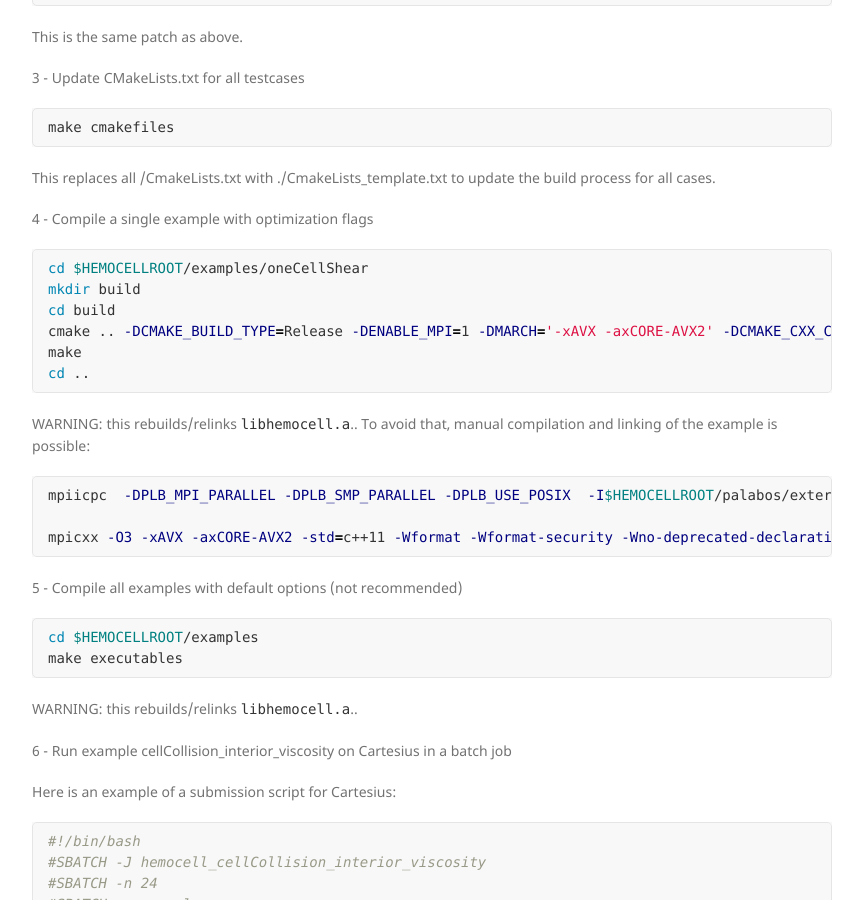
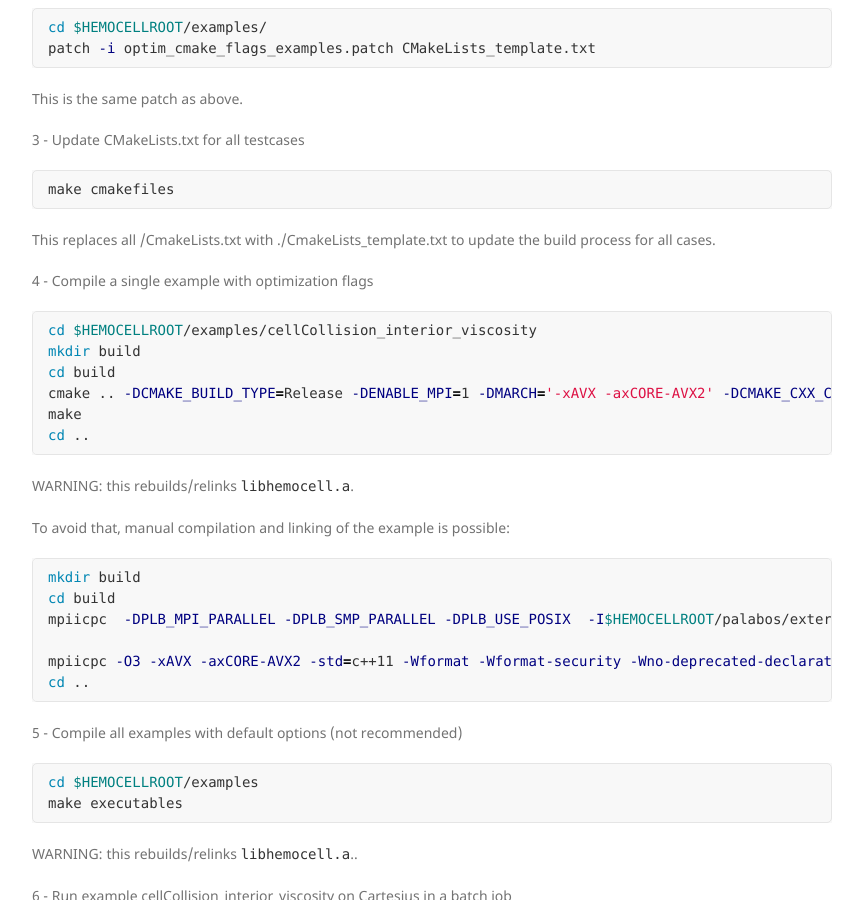
Before and after one commit to compbiomedeu/compbiomedeu.github.io, a Jekyll site: the page built from applications/HemoCell/HemoCell.md, in a window 1280 px wide and 900 px high, scrolled down 6859 px. Shown: the whole window, without its empty margins (178-1041 px from the left). Built offline with Jekyll 4.4.1, drawn with Linux system fonts in a browser that asks for light colours; our own code applies the rules of GitHub Pages for plain Markdown files; some of the changed text lies outside the part shown.

Commit message:
corrections in HemoCell's page

````diff
--- a/applications/HemoCell/HemoCell.md
+++ b/applications/HemoCell/HemoCell.md
@@ -217,13 +216,17 @@ cmake .. -DCMAKE_BUILD_TYPE=Release -DENABLE_MPI=1 -DMARCH='-march=sandybridge'
 make
 cd ..
 ```
-WARNING: this rebuilds/relinks `libhemocell.a`..
+WARNING: this rebuilds/relinks `libhemocell.a`.
+
 To avoid that, manual compilation and linking of the example is possible:
 ```bash
+mkdir build
+cd build
 #compilation
-mpicxx  -DPLB_MPI_PARALLEL -DPLB_SMP_PARALLEL -DPLB_USE_POSIX  -I$HEMOCELLROOT/palabos/externalLibraries  -I$HEMOCELLROOT/palabos/libraryInterfaces -I$HEMOCELLROOT -I$HEMOCELLROOT/helper -I$HEMOCELLROOT/config -I$HEMOCELLROOT/core -I$HEMOCELLROOT/models -I$HEMOCELLROOT/mechanics -I$HEMOCELLROOT/external  -I$HEMOCELLROOT/IO -I$HEMOCELLROOT/palabos/src  -O3 -march=sandybridge -std=c++11 -Wformat -Wformat-security -Wno-deprecated-declarations -Wno-unknown-pragmas -Wno-unused-parameter -Wall -Wextra -Werror=format-security -Wno-empty-body -Wno-unused-result -Wno-ignored-qualifiers -DNDEBUG  -o oneCellShear.o -c oneCellShear.cpp
+mpicxx  -DPLB_MPI_PARALLEL -DPLB_SMP_PARALLEL -DPLB_USE_POSIX  -I$HEMOCELLROOT/palabos/externalLibraries  -I$HEMOCELLROOT/palabos/libraryInterfaces -I$HEMOCELLROOT -I$HEMOCELLROOT/helper -I$HEMOCELLROOT/config -I$HEMOCELLROOT/core -I$HEMOCELLROOT/models -I$HEMOCELLROOT/mechanics -I$HEMOCELLROOT/external  -I$HEMOCELLROOT/IO -I$HEMOCELLROOT/palabos/src  -O3 -march=sandybridge -std=c++11 -Wformat -Wformat-security -Wno-deprecated-declarations -Wno-unknown-pragmas -Wno-unused-parameter -Wall -Wextra -Werror=format-security -Wno-empty-body -Wno-unused-result -Wno-ignored-qualifiers -DNDEBUG  -o oneCellShear.o -c ../oneCellShear.cpp
 #linking
 mpicxx -O3 -march=sandybridge -std=c++11 -Wformat -Wformat-security -Wno-deprecated-declarations -Wno-unknown-pragmas -Wno-unused-parameter -Wall -Wextra -Werror=format-security -Wno-empty-body -Wno-unused-result -Wno-ignored-qualifiers -DNDEBUG  -rdynamic oneCellShear.o -o ../oneCellShear $HEMOCELLROOT/build/hemocell/libhemocell.a -lhdf5 -lsz -lz -ldl -lm -lpthread -lhdf5 -lhdf5_hl -lsz -lz -ldl -lm -lpthread -lhdf5_hl
+cd ..
 ```
 
 5 - Compile all examples with default options (not recommended)
@@ -326,19 +329,23 @@ This replaces all <case>/CmakeLists.txt with ./CmakeLists_template.txt to update
 4 - Compile a single example with optimization flags
 
 ```bash
-cd $HEMOCELLROOT/examples/oneCellShear
+cd $HEMOCELLROOT/examples/cellCollision_interior_viscosity
 mkdir build
 cd build
 cmake .. -DCMAKE_BUILD_TYPE=Release -DENABLE_MPI=1 -DMARCH='-xAVX -axCORE-AVX2' -DCMAKE_CXX_COMPILER=$EBROOTICC/bin/icpc -DCMAKE_C_COMPILER=$EBROOTICC/bin/icc
 make
 cd ..
 ```
-WARNING: this rebuilds/relinks `libhemocell.a`..
+WARNING: this rebuilds/relinks `libhemocell.a`.
+
 To avoid that, manual compilation and linking of the example is possible:
 ```bash
+mkdir build
+cd build
 mpiicpc  -DPLB_MPI_PARALLEL -DPLB_SMP_PARALLEL -DPLB_USE_POSIX  -I$HEMOCELLROOT/palabos/externalLibraries  -I$HEMOCELLROOT/palabos/libraryInterfaces -I$HEMOCELLROOT -I$HEMOCELLROOT/helper -I$HEMOCELLROOT/config -I$HEMOCELLROOT/core -I$HEMOCELLROOT/models -I$HEMOCELLROOT/mechanics -I$HEMOCELLROOT/external  -I$HEMOCELLROOT/IO -I$HEMOCELLROOT/palabos/src  -O3 -xAVX -axCORE-AVX2 -std=c++11 -Wformat -Wformat-security -Wno-deprecated-declarations -Wno-unknown-pragmas -Wno-unused-parameter -Wall -Wextra -Werror=format-security -Wno-empty-body -Wno-unused-result -Wno-ignored-qualifiers -DNDEBUG  -o cellCollision_interior_viscosity.o -c cellCollision_interior_viscosity.cpp
 
-mpicxx -O3 -xAVX -axCORE-AVX2 -std=c++11 -Wformat -Wformat-security -Wno-deprecated-declarations -Wno-unknown-pragmas -Wno-unused-parameter -Wall -Wextra -Werror=format-security -Wno-empty-body -Wno-unused-result -Wno-ignored-qualifiers -DNDEBUG  -rdynamic cellCollision_interior_viscosity.o -o ../cellCollision_interior_viscosity $HEMOCELLROOT/build/hemocell/libhemocell.a -lhdf5 -lsz -lz -ldl -lm -lpthread -lhdf5 -lhdf5_hl -lsz -lz -ldl -lm -lpthread -lhdf5_hl
+mpiicpc -O3 -xAVX -axCORE-AVX2 -std=c++11 -Wformat -Wformat-security -Wno-deprecated-declarations -Wno-unknown-pragmas -Wno-unused-parameter -Wall -Wextra -Werror=format-security -Wno-empty-body -Wno-unused-result -Wno-ignored-qualifiers -DNDEBUG  -rdynamic cellCollision_interior_viscosity.o -o ../cellCollision_interior_viscosity $HEMOCELLROOT/build/hemocell/libhemocell.a -lhdf5 -lsz -lz -ldl -lm -lpthread -lhdf5 -lhdf5_hl -lsz -lz -ldl -lm -lpthread -lhdf5_hl
+cd ..
 ```
 
 5 - Compile all examples with default options (not recommended)
````
Also changed, not shown: other parts of applications/HemoCell/HemoCell.md (+0 -1 lines).
